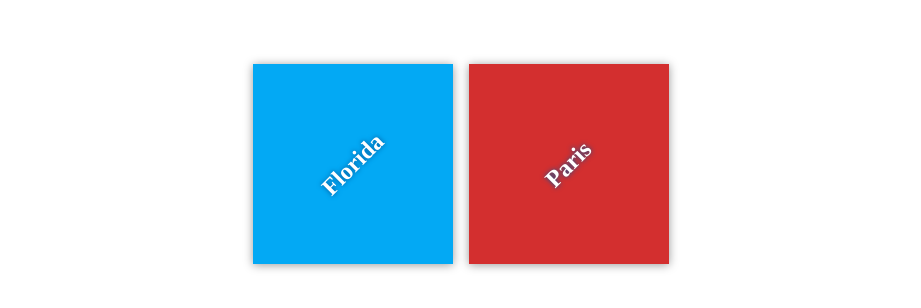
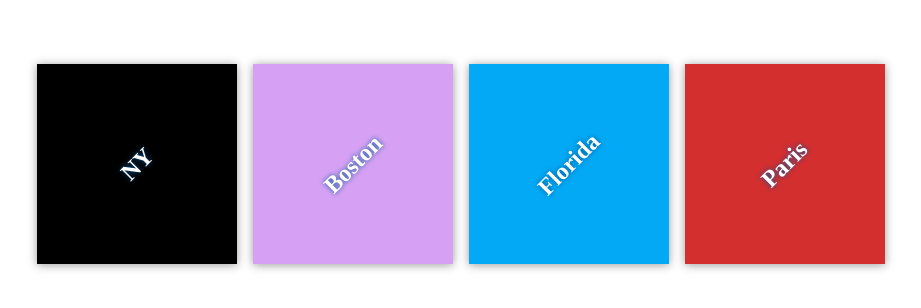
Before and after one commit to victore/my-travel-plans, a plain HTML site: page index.html in a window 1280 px wide. Shown: the part 236-544 px from the top of the page, without its empty margins (179-1100 px from the left). Drawn offline with Linux system fonts and the light colour scheme.

Commit message:
Added NY & Boston

```diff
--- a/css/app.css
+++ b/css/app.css
@@ -46,6 +46,13 @@ h2 {
     text-shadow: 0 0 5px #01579b;
 }
 
+#ny {
+    background-color: #000000;
+}
+
+#boston {
+    background-color: #d6a1f4;
+}
 #florida {
     background-color: #03a9f4;
 }
--- a/index.html
+++ b/index.html
@@ -10,6 +10,13 @@
 
     <div class="container">
         <div class="destination-container">
+            <div class="destination" id="ny">
+                <h2>NY</h2>
+            </div>
+
+            <div class="destination" id="boston">
+                <h2>Boston</h2>
+            </div>
             <div class="destination" id="florida">
                 <h2>Florida</h2>
             </div>
```
